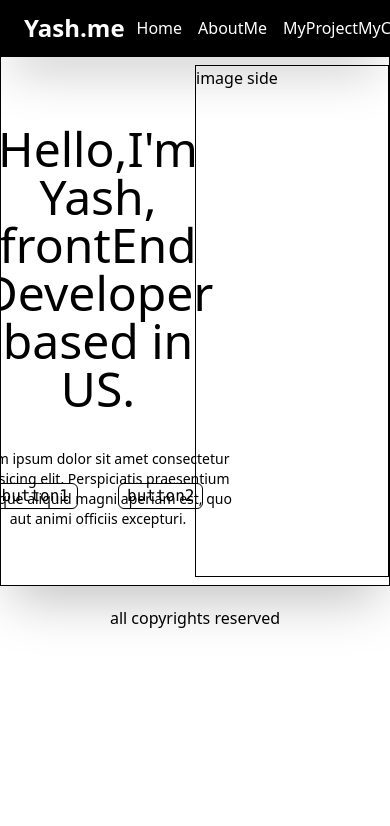
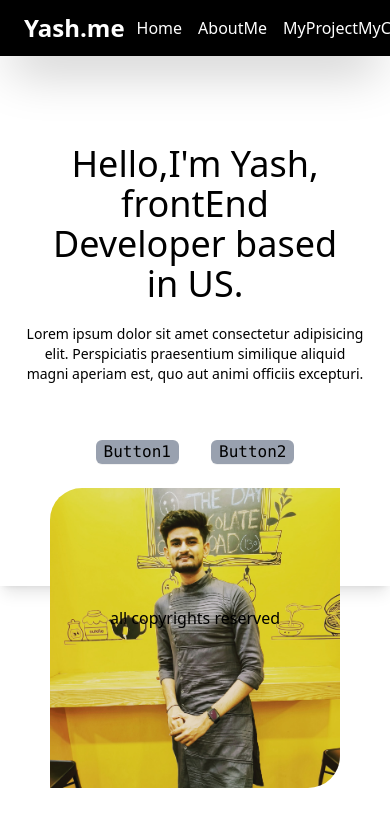
Before and after one commit to Yashmevada2807/my_portfolioMain, a React (Vite) app: page / in a window 390 px wide. Shown: the top 826 px of the page. Built offline with nearby package versions, Linux system fonts and the light colour scheme.

Commit message:
made responsive page but still there is some bug in it

```diff
--- a/src/components/Home.jsx
+++ b/src/components/Home.jsx
@@ -1,24 +1,29 @@
+import { Link } from "react-router-dom";
 import React from 'react'
 
 const Home = () => {
     return (
-    <div className="main  border w-auto flex py-2 shadow-2xl h-[530px]">
-        <div className="info w-[50%] h-full flex flex-col justify-center items-center text-center  py-18 ">
-          <div className="block  h-[350px] ">
-            <div className="intro text-5xl px-10  py-5 text-center  ">
+        <div className="main   w-full justify-center items-center md:flex  py-2 shadow-lg h-[530px]">
+            <div className="info  md:w-[50%] md:shrink-0 h-auto flex flex-col justify-center items-center text-center md:px-15 py-6 md:py-18 ">
+                <div className="block  h-auto  py-9">
+                    <div className="intro text-4xl md:text-5xl px-10  py-5 text-center  ">
                         Hello,I'm Yash, frontEnd Developer based in US.
                     </div>
-            <div className="about text-sm py-4 px-3">
+                    <div className="about  text-sm md:py-2 px-6">
                         Lorem ipsum dolor sit amet consectetur adipisicing elit. Perspiciatis praesentium similique aliquid magni aperiam est, quo aut animi officiis excepturi.
                     </div>
                 </div>
-          <div className="flex justify-center gap-10 py-7 ">
-            <button className='border rounded-md shadow-2xs font-mono text-center px-2 hover:scale-[110%] duration-300'>button1</button>
-            <button className='border rounded-md shadow-2xs font-mono text-center px-2 hover:scale-[110%] duration-300'>button2</button>
+                <div className="flex  justify-center gap-8 pt-5 ">
+
+                    <Link className=' bg-gray-400 rounded-md shadow-2xs font-mono text-center px-2 hover:text-white hover:text-md hover:scale-[110%] hover:bg-gray-600  duration-300' to='/MyProject'>Button1</Link>
+                    <Link className=' bg-gray-400 rounded-md shadow-2xs font-mono text-center px-2 hover:text-white hover:text-md hover:scale-[110%] hover:bg-gray-600 duration-300' to='/AboutMe'>Button2</Link>
+
                 </div>
             </div>
-        <div className="img w-[50%] border h-full ">
-          image side
+            <div className="img md:w-[50%] h-auto flex justify-center">
+                <Link className="w-fit h-auto rounded-br-4xl rounded-tl-4xl overflow-hidden cursor-pointer hover:shadow-2xl shadow-amber-300/100 hover:scale-[105%] duration-1000 " to="/AboutMe">
+                    <img className="w-[290px] h-[300px] md:w-[350px] md:h-[350px]" src="src\assets\MyPicForGitHubProfile.jpg" alt="" />
+                </Link>
             </div>
         </div>
     )
```
Lines whose indentation alone changed are shown as unchanged.
